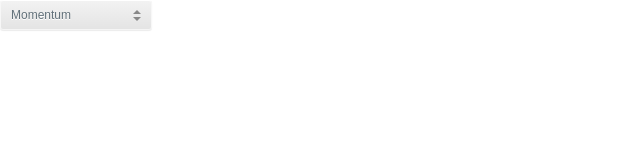
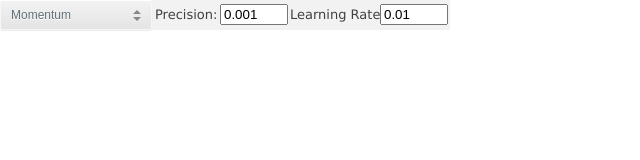
Before and after one commit to barneyhill/optimise-the-world, a website: page public/index.html in a window 1280 px wide. Shown: the whole page, without its empty margins (0-640 px from the left). Drawn offline with Linux system fonts and the light colour scheme; some packages are replaced by stand-ins of ours.

Commit message:
Added interface to change precision and learning rate of algorithm

```diff
--- a/app.js
+++ b/app.js
@@ -127,14 +127,14 @@ router.get('/gradient_descent', async ctx => {
 	console.log(ctx.query);
 	if (ctx.query.algo == 'classical'){
 		console.log("Running classic")
-		var history = await gradient_descent([[-1, parseFloat(ctx.query.lat), parseFloat(ctx.query.lng)]], parseFloat(ctx.query.precision), parseFloat(ctx.query.learning_rate), 1000);
+		var history = await gradient_descent([[-1, parseFloat(ctx.query.lat), parseFloat(ctx.query.lng)]], parseFloat(ctx.query.precision), parseFloat(ctx.query.learning_rate), 100);
 		coordinates = [];
 		for (item of history){coordinates.push({lat: item[1], lng: item[2]})};
 		ctx.body = await JSON.stringify(coordinates);
 	}
 	else if (ctx.query.algo == 'momentum') {
 		console.log("Running momentum")
-		var history = await momentum_gradient_descent([0,0], [[-1, parseFloat(ctx.query.lat), parseFloat(ctx.query.lng)]], parseFloat(ctx.query.precision), parseFloat(ctx.query.learning_rate), 1000);
+		var history = await momentum_gradient_descent([0,0], [[-1, parseFloat(ctx.query.lat), parseFloat(ctx.query.lng)]], parseFloat(ctx.query.precision), parseFloat(ctx.query.learning_rate), 100);
 		coordinates = [];
 		for (item of history){coordinates.push({lat: item[1], lng: item[2]})};
 		ctx.body = await JSON.stringify(coordinates);
--- a/public/index.html
+++ b/public/index.html
@@ -17,6 +17,52 @@
         padding: 0;
         font: 13px/20px "Lucida Grande", Tahoma, Verdana, sans-serif;
         color: #404040;
+      }
+      #precision-input{
+        z-index: 5;
+        display: inline-block;
+        position: absolute;
+        overflow: hidden;
+        left: 220px;
+        top: 4px;
+        width:60px;
+      }
+      #precision-text{
+        z-index: 5;
+        display: inline-block;
+        position: absolute;
+        overflow: hidden;
+        left: 155px;
+        top: -8px;
+      }
+
+      #lr-input{
+        z-index: 5;
+        display: inline-block;
+        position: absolute;
+        overflow: hidden;
+        left: 380px;
+        top: 4px;
+        width:60px;
+      }
+      #lr-text{
+        z-index: 5;
+        display: inline-block;
+        position: absolute;
+        overflow: hidden;
+        left: 290px;
+        top: -8px;
+      }
+
+      .box{
+        left: 150px;
+        z-index: 4;
+        display: inline-block;
+        position: absolute;
+        overflow: hidden;
+        width:300px;
+        height:30px;
+        background:#f2f2f2;
       }
 
       .dropdown {
@@ -130,6 +176,16 @@
           <option value="2">Classical</option>
         </select>
       </div>
+
+      <div class="box"></div>
+      <p id="precision-text">Precision:</p></div>
+      <input type="number" id="precision-input"
+       min="0" max="1" step=0.0001 value=0.001>
+
+      <p id="lr-text">Learning Rate:</p>
+      <input type="number" id="lr-input"
+       min="0" max="1" step=0.01 value=0.01>
+
     </section>
     <div id="map"></div>
     <script>
@@ -154,9 +210,19 @@
       };
 
       function getParameters(){
+
         var dropdown = document.getElementById("dropdown-algo");
-        var algo = ["momentum", "classical"][dropdown.value - 1]
-        var parameters = {"algo": algo}
+        var algo = ["momentum", "classical"][dropdown.value - 1];
+
+        var input_box = document.getElementById("precision-input");
+        var precision = input_box.value;
+
+        input_box = document.getElementById("lr-input");
+        var learning_rate = input_box.value;
+
+        var parameters = {"algo": algo,
+                          "precision": precision,
+                          "learning_rate": learning_rate};
         return parameters
       }
 
@@ -206,7 +272,7 @@
 
         function placeLine(location){
           parameters = getParameters();
-          var url = "http://192.168.0.17:1234/gradient_descent?algo=" + parameters["algo"] + "&lat=" + location.lat() + "&lng=" + location.lng() + "&learning_rate=0.01&precision=0.001"
+          var url = "http://localhost:1234/gradient_descent?algo=" + parameters["algo"] + "&lat=" + location.lat() + "&lng=" + location.lng() + "&learning_rate=" + parameters["learning_rate"] + "&precision=" + parameters["precision"];
           var request = new XMLHttpRequest(); //creates a request object
           request.open("GET", url);
           request.send(); //sends a request to the server
@@ -244,6 +310,7 @@
       }
 
     </script>
+    <script scr="https://cdn.jsdelivr.net/npm/vue"></script>
     <script>
     function loadScript(){
       var script = document.createElement('script');
```
